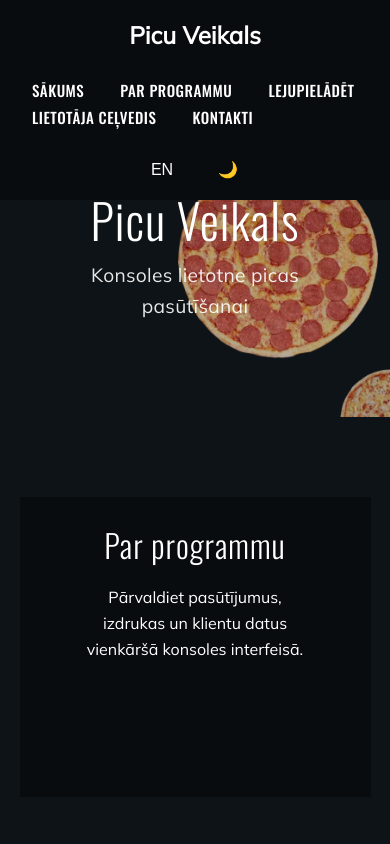
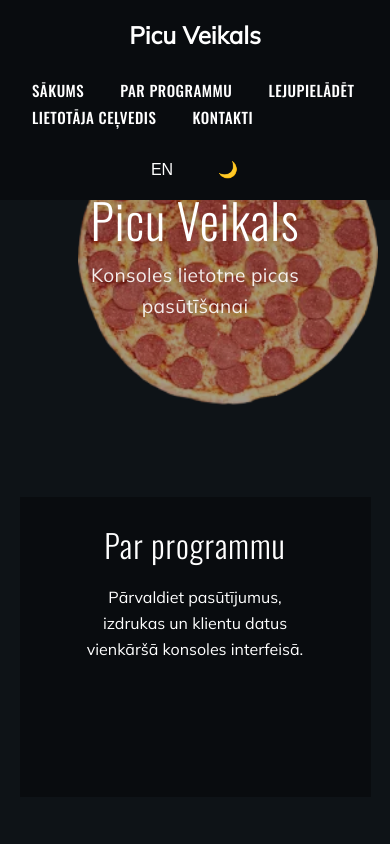
Before and after one commit to 23DP1JGurj/Picu-veikals-majaslapa, a plain HTML site: page index.html in a window 390 px wide. Shown: the top 844 px of the page. Drawn offline with nearby package versions, Linux system fonts and the light colour scheme.

Commit message:
pielagojamibas uzlabojum

```diff
--- a/src/css/main.css
+++ b/src/css/main.css
@@ -171,7 +171,7 @@ footer.full-width,
 }
 
 .hero.full-width {
-  height: 800px;
+  height: 850px;
   display: flex;
   overflow: hidden;
   width: 100%;
@@ -302,6 +302,30 @@ footer.full-width {
     padding: 1rem;
   }
 
+  .pizza-main {
+    width: 200px;
+    height: 200px;
+    top: calc(50% - 12.5vw);
+  }
+
+  .pizza-side {
+    width: 6.25vw;
+    height: 12.5vw;
+  }
+
+  .pizza-side img {
+    width: 12.5vw;
+    height: 12.5vw;
+  }
+
+  .pizza-top {
+    top: calc(50% - 12.5vw - 13.75vw);
+  }
+
+  .pizza-bottom {
+    top: calc(50% + 12.5vw + 1.25vw);
+  }
+
   main {
     margin-top: 100px;
   }
@@ -348,6 +372,29 @@ footer.full-width {
   }
 }
 
+@media (max-width: 1200px) {
+  .hero-title {
+    font-size: 3.5rem !important;
+  }
+
+  .pizza-main {
+    width: 30vw;
+    height: 30vw;
+    top: calc(50% - 15vw);
+  }
+}
+
+@media (max-width: 900px) {
+  .pizza-main {
+    opacity: 0.9;
+    right: 10px;
+  }
+
+  .hero-title {
+    font-size: 3rem !important;
+  }
+}
+
 html {
   scroll-behavior: smooth;
 }
@@ -373,7 +420,7 @@ section::before {
 .carousel {
   position: absolute;
   right: 0;
-  top: 50%;
+  top: 49%;
   transform: translateY(-50%);
   width: 30%;
   height: 80%;
@@ -381,11 +428,11 @@ section::before {
 
 .pizza-main {
   position: absolute;
-  width: 200px;
-  height: 200px;
+  width: clamp(300px, 28vw, 400px);
+  height: clamp(300px, 28vw, 400px);
   right: 10%;
-  top: calc(50% - 100px);
-  transition: opacity 0.5s;
+  top: calc(50% - clamp(150px, 14vw, 200px));
+  transition: all 0.3s ease;
 }
 
 .pizza-main img {
@@ -396,24 +443,24 @@ section::before {
 
 .pizza-side {
   position: absolute;
-  width: 50px;
-  height: 100px;
+  width: clamp(75px, 7vw, 100px);
+  height: clamp(150px, 14vw, 200px);
   overflow: hidden;
   transition: opacity 0.5s;
 }
 .pizza-side img {
-  width: 100px;
-  height: 100px;
+  width: clamp(150px, 14vw, 200px);
+  height: clamp(150px, 14vw, 200px);
   object-fit: cover;
 }
 
 .pizza-top {
-  right: 0;
-  top: calc(50% - 100px - 110px);
+  right: 0px;
+  top: calc(50% - clamp(150px, 14vw, 200px) - clamp(165px, 15vw, 220px));
 }
 
 .pizza-bottom {
-  right: 0;
-  top: calc(50% + 100px + 10px);
+  right: 0px;
+  top: calc(50% + clamp(150px, 14vw, 200px) + clamp(15px, 1.5vw, 20px));
 }
 }
--- a/src/js/translation.js
+++ b/src/js/translation.js
@@ -59,4 +59,4 @@ window.translations = {
     },
     "footer": "© 2025 PizzaShop Console App"
   }
-  };
+}
```
Lines whose indentation alone changed are shown as unchanged.
